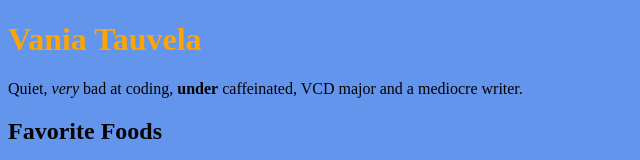
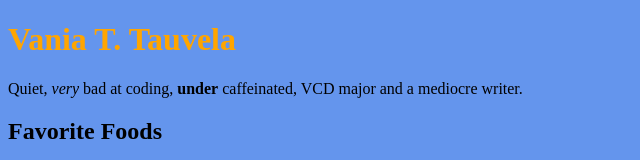
Before and after one commit to vtauvela/test, a plain HTML site: page index.html in a window 1280 px wide. Shown: the top 160 px of the page, without its empty margins (0-640 px from the left). Drawn offline with Linux system fonts and the light colour scheme.

Commit message:
Version 3
Added initial in name

```diff
--- a/index.html
+++ b/index.html
@@ -13,7 +13,7 @@
 
 <body>
 
-  <h1>Vania Tauvela</h1>
+  <h1>Vania T. Tauvela</h1>
 
 <p>Quiet, <em>very</em> bad at coding, <strong>under</strong> caffeinated, VCD major and a mediocre writer.</p>
 
```
